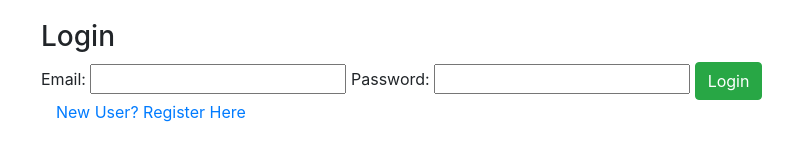
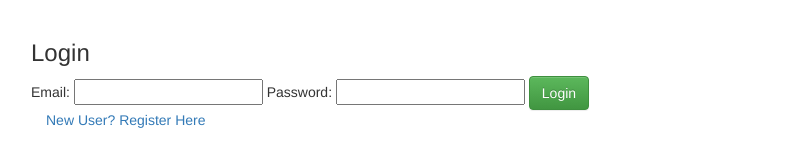
Before and after one commit to elainabaobao/instagram, a website: page public/pages/index.html in a window 1280 px wide. Shown: the whole page, without its empty margins (234-1027 px from the left). Drawn offline with nearby package versions, Linux system fonts and the light colour scheme; files that its build step writes are made by us from their sources.

Commit message:
Update index.html
bootstrap

```diff
--- a/public/pages/index.html
+++ b/public/pages/index.html
@@ -5,9 +5,10 @@
         <meta name='viewport' content='width=device-width, initial-scale=1.0'>
         <title>Project</title>
         <!-- Latest compiled and minified CSS -->
-        <link rel="stylesheet" href="styles/bootstrap.min.css">
-        <!-- Optional theme -->
-        <link rel="stylesheet" href="styles/bootstrap-theme.min.css">
+	<link rel="stylesheet" href="https://maxcdn.bootstrapcdn.com/bootstrap/3.3.7/css/bootstrap.min.css" integrity="sha384-BVYiiSIFeK1dGmJRAkycuHAHRg32OmUcww7on3RYdg4Va+PmSTsz/K68vbdEjh4u" crossorigin="anonymous">
+
+	<!-- Optional theme -->
+	<link rel="stylesheet" href="https://maxcdn.bootstrapcdn.com/bootstrap/3.3.7/css/bootstrap-theme.min.css" integrity="sha384-rHyoN1iRsVXV4nD0JutlnGaslCJuC7uwjduW9SVrLvRYooPp2bWYgmgJQIXwl/Sp" crossorigin="anonymous">
 
         <link rel='stylesheet' href='styles/main.css'>
     </head>
```
